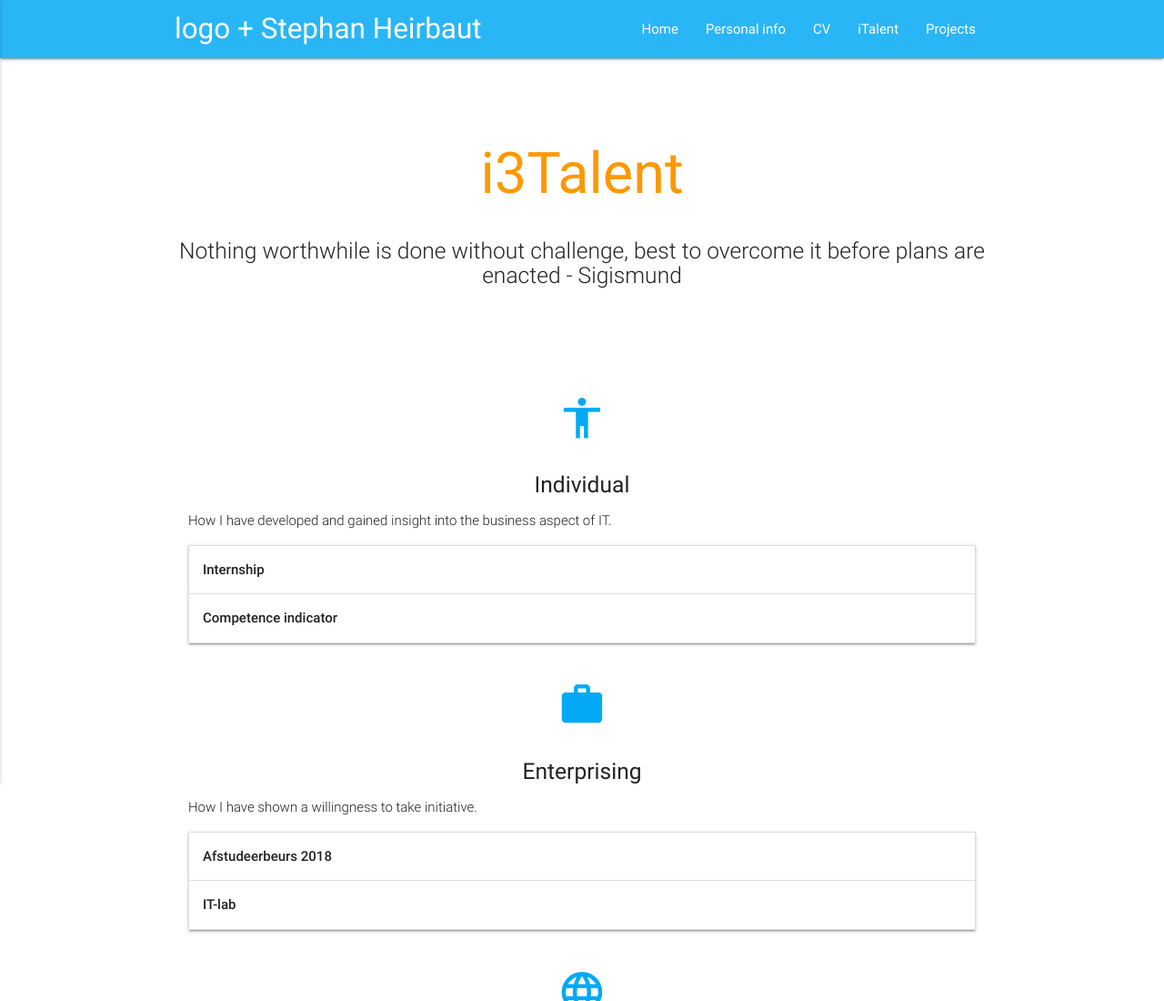
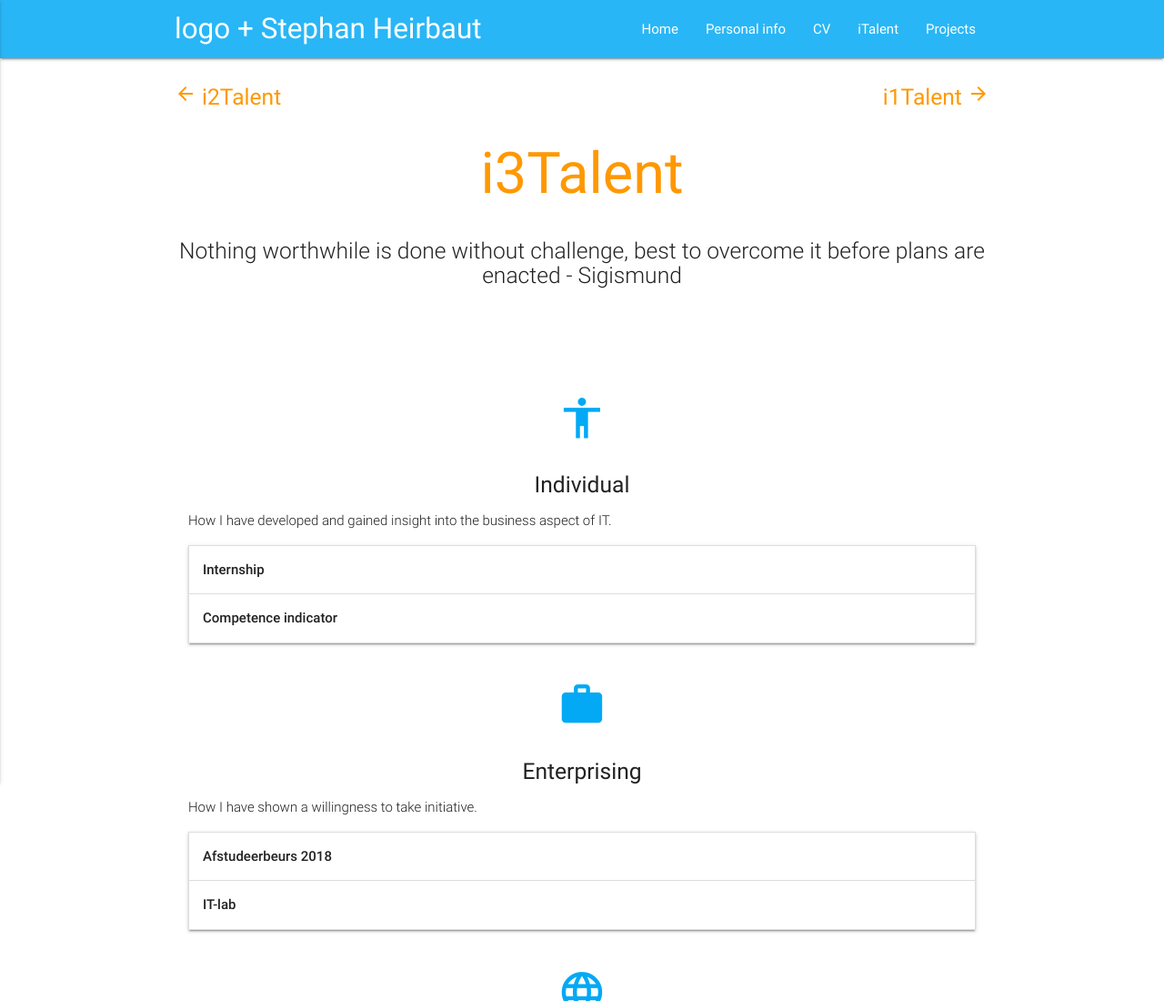
Before and after one commit to HStephan95/HStephan95.github.io, a plain HTML site: page html/i3talent.html in a window 1280 px wide. Shown: the top 1100 px of the page at 91% size. Drawn offline with nearby package versions, Linux system fonts and the light colour scheme.

Commit message:
navigatie italent opgelost

```diff
--- a/html/i3talent.html
+++ b/html/i3talent.html
@@ -36,6 +36,14 @@
   </nav>
   <div class="section no-pad-bot" id="index-banner">
     <div class="container">
+      <h5 class="header center orange-text" style="float: left">
+        <i class="material-icons">arrow_back</i>
+        <a href="i2talent.html" class="header center orange-text">i2Talent</a>
+      </h5>
+      <h5 class="header center orange-text" style="float: right">
+        <a href="i1talent.html" class="header center orange-text">i1Talent</a>
+        <i class="material-icons">arrow_forward</i>
+      </h5>
       <br>
       <br>
       <h1 class="header center orange-text">i3Talent</h1>
```
Also changed, not shown: html/i1talent.html (+8 -0 lines), html/i2talent.html (+8 -0 lines).
